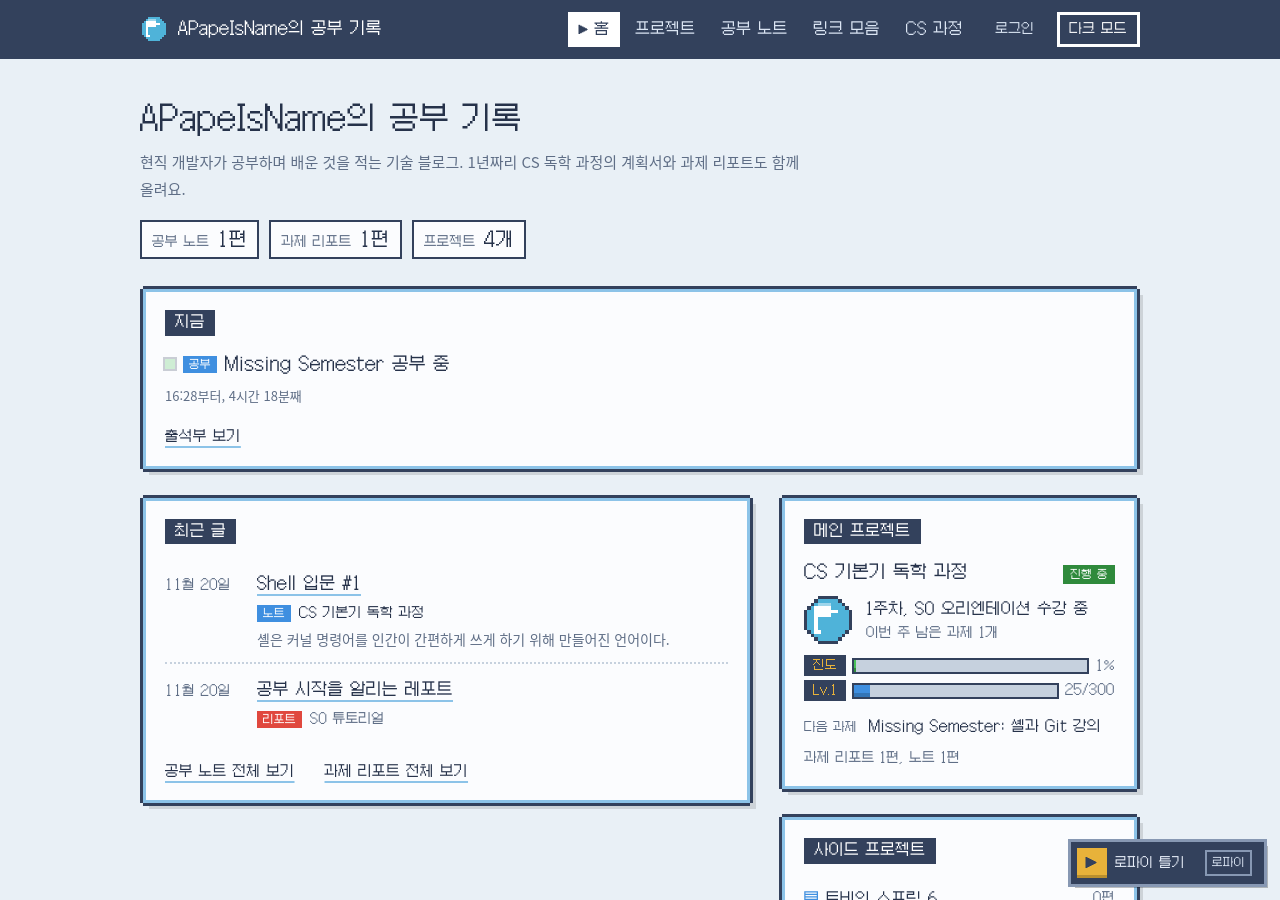
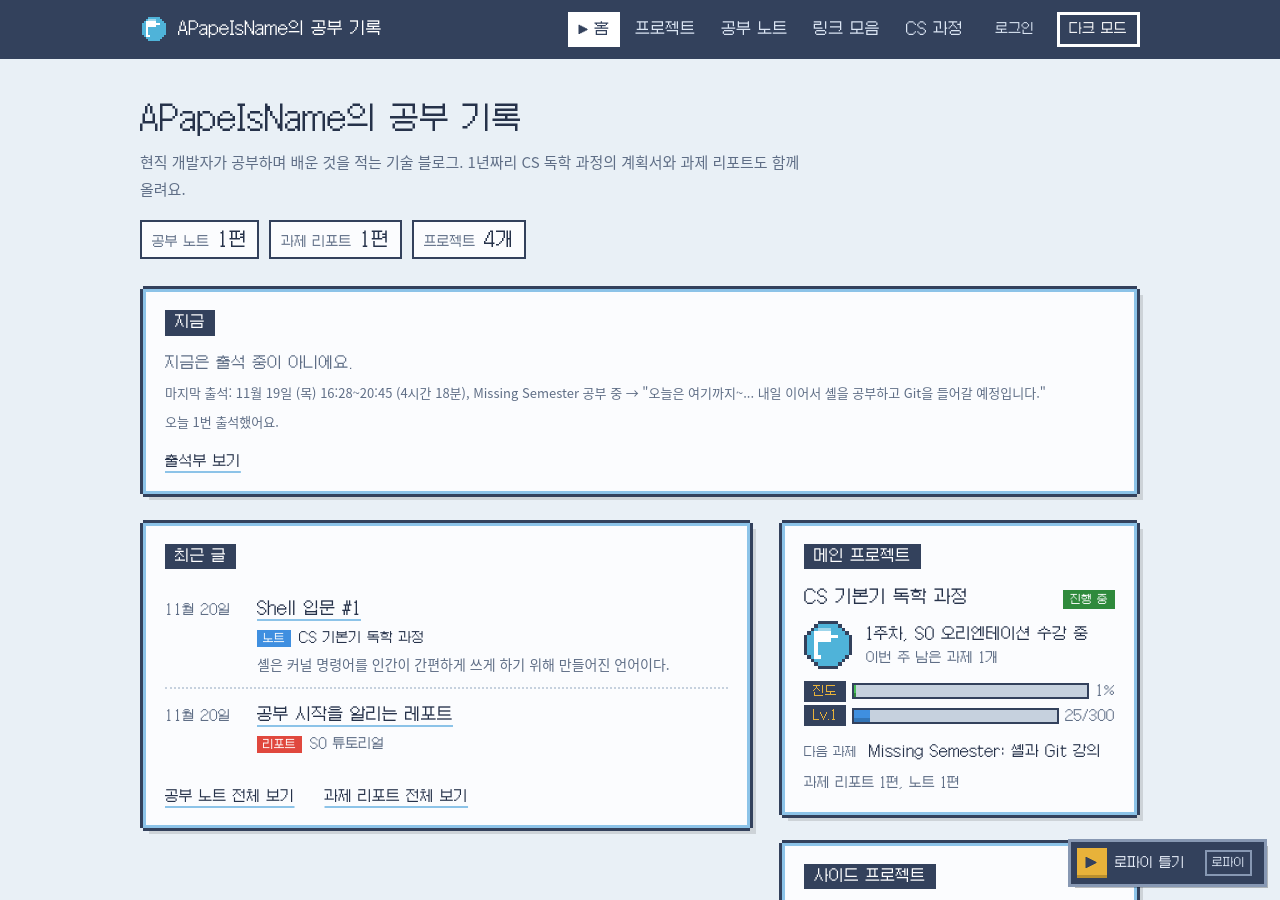
Before and after one commit to APapeIsName/APapeIsName.github.io, a Jekyll site: the page built from index.html, in a window 1280 px wide and 900 px high. Built offline with Jekyll 4.4.1, drawn with Linux system fonts in a browser that asks for light colours.

Commit message:
상황 종료: 오늘은 여기까지~... 내일 이어서 셸을 공부하고 Git을 들어갈 예정입니다.

```diff
--- a/_data/checkins.yml
+++ b/_data/checkins.yml
@@ -4,3 +4,5 @@
   kind: 공부
   text: Missing Semester 공부 중
   start: 2026-11-20T16:28:15+09:00
+  end: 2026-11-20T20:45:47+09:00
+  note: 오늘은 여기까지~... 내일 이어서 셸을 공부하고 Git을 들어갈 예정입니다.
```
